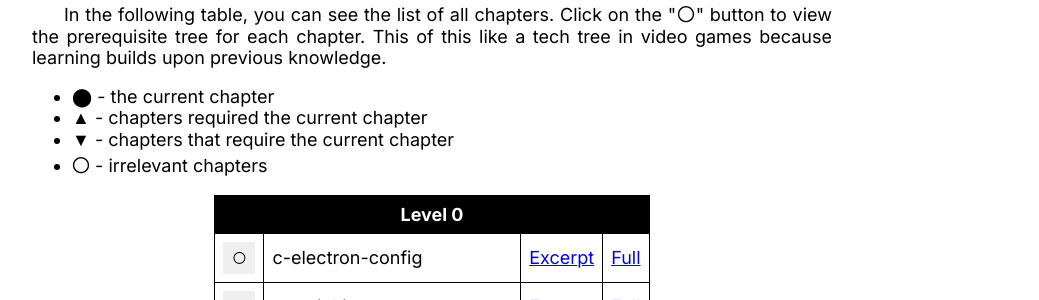
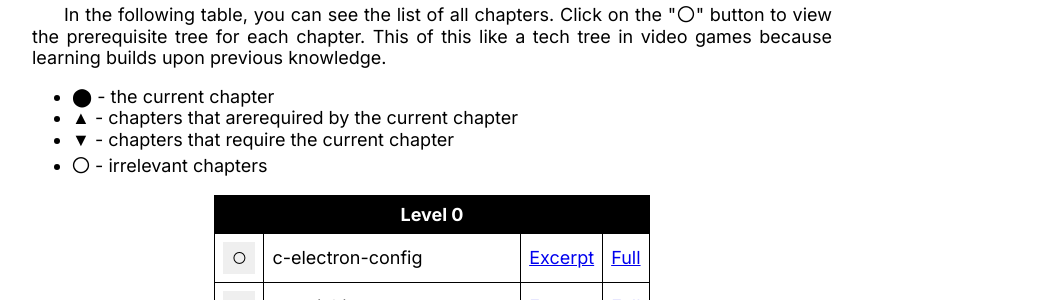
Before and after one commit to LukeNK/n-week-project, a Jekyll site: the page built from index.html, in a window 1280 px wide. Shown: the part 351-651 px from the top of the page, without its empty margins (208-1247 px from the left). Built offline with Jekyll 4.4.1, drawn with Linux system fonts in a browser that asks for light colours.

Commit message:
Fix wording

```diff
--- a/index.html
+++ b/index.html
@@ -48,7 +48,7 @@ layout: base
     <p>In the following table, you can see the list of all chapters. Click on the "〇" button to view the prerequisite tree for each chapter. This of this like a tech tree in video games because learning builds upon previous knowledge.</p>
     <ul>
         <li>⬤ - the current chapter</li>
-        <li>▲ - chapters required the current chapter</li>
+        <li>▲ - chapters that arerequired by the current chapter</li>
         <li>▼ - chapters that require the current chapter</li>
         <li>〇 - irrelevant chapters</li>
     </ul>
```
